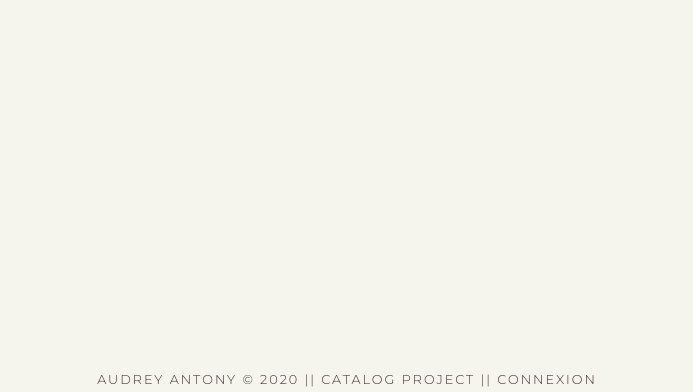
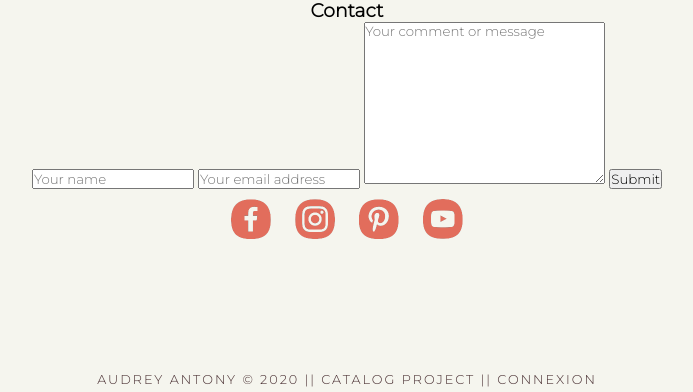
Before and after one commit to audreyantony/catalog_project, a PHP site: template view/user/contact.user.view.php in a window 1280 px wide. Shown: the part 408-800 px from the top of the page, without its empty margins (293-986 px from the left). Run offline with PHP 8.4, Linux system fonts and the light colour scheme; the template is opened without the code that fills it, so the values that code supplies are empty; a stand-in replaces the project's code that opens the database connection; some libraries are stand-ins or nearby versions.

Commit message:
contact layout

```diff
--- a/public/css/user.style.css
+++ b/public/css/user.style.css
@@ -741,3 +741,21 @@ footer div p a:hover {
         bottom: 35px;
     }
 }
+
+/* CONTACT PAGE */
+
+#social-media a img {
+    width: 40px;
+    margin: 10px;
+}
+
+#social-media a img:hover {
+    width: 48px;
+    margin: 6px;
+}
+
+#contact .img {
+    width: 30%;
+    height: 250px;
+    background-image: url("img/");
+}
--- a/view/user/contact.user.view.php
+++ b/view/user/contact.user.view.php
@@ -15,7 +15,10 @@
 </section>
 
 <section id="social-media">
-
+    <a href="https://fr-fr.facebook.com/" target="_blank"><img src="img/social-media/facebook.png" alt="facebook"></a>
+    <a href="https://www.instagram.com/" target="_blank"><img src="img/social-media/instagram.png" alt="instagram"></a>
+    <a href="https://www.pinterest.fr/" target="_blank"><img src="img/social-media/pinterest.png" alt="pinterest"></a>
+    <a href="https://www.youtube.com/" target="_blank"><img src="img/social-media/youtube.png" alt="youtube"></a>
 </section>
 
 <section id="map">
```
